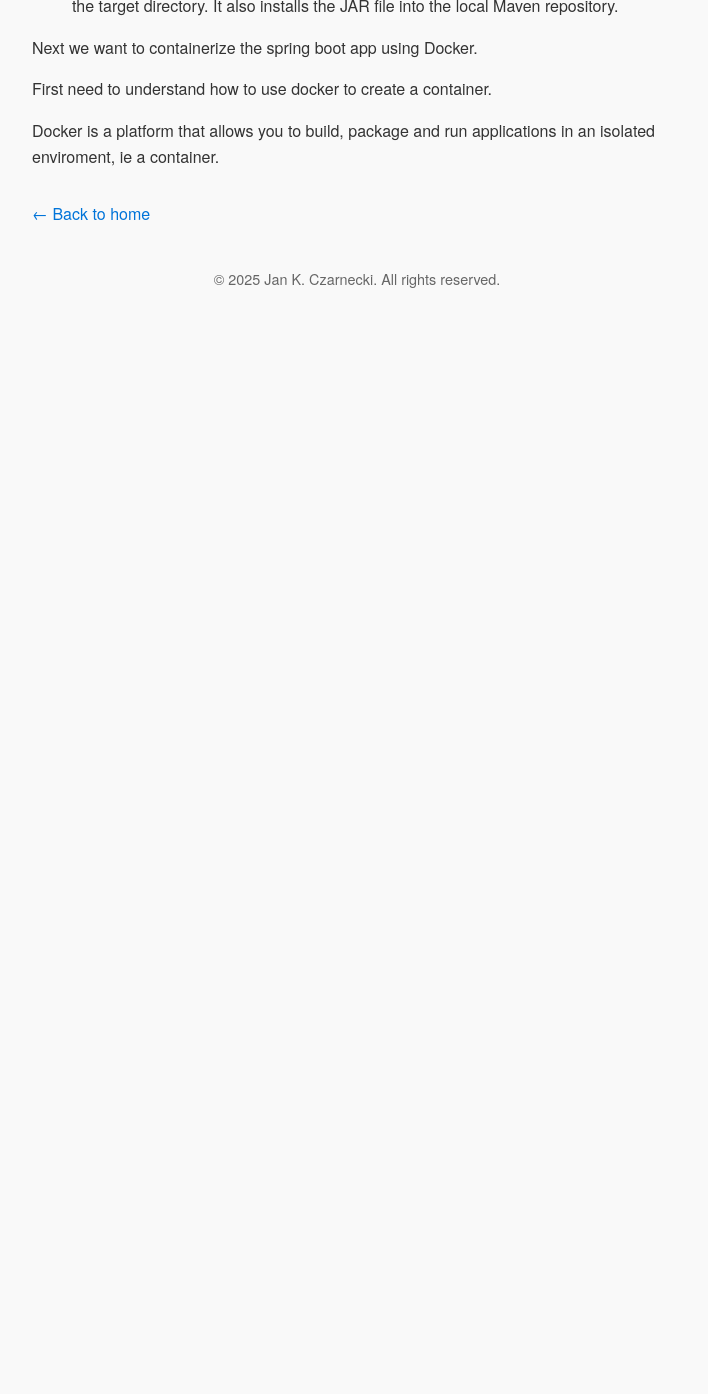
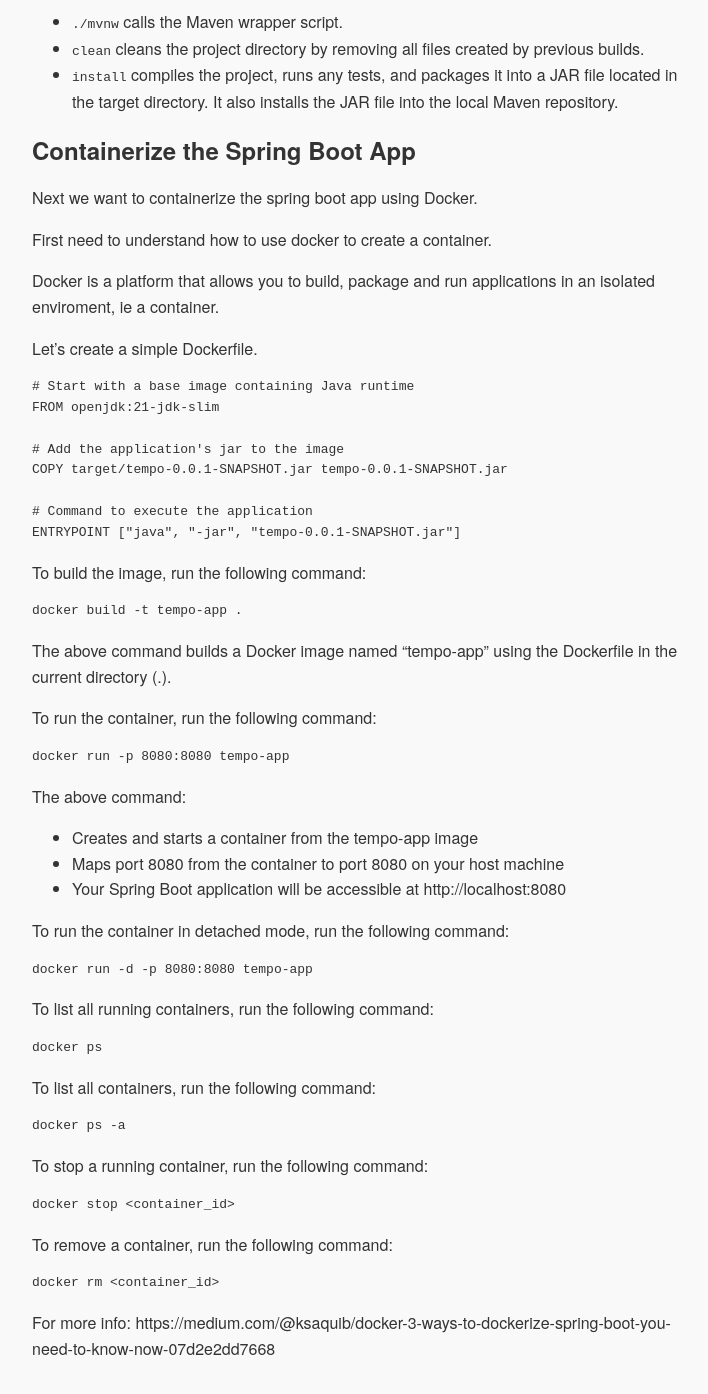
Before and after one commit to janpc01/janpc01.github.io, a Jekyll site: the page built from _posts/2025-01-24-deploy-springboot-app-AWS.md, in a window 1280 px wide and 1400 px high, scrolled down 1688 px. Shown: the top 1394 px of the window, without its empty margins (283-991 px from the left). Built offline with Jekyll 4.4.1, drawn with Linux system fonts in a browser that asks for light colours; some web fonts are replaced; comment, search, counter and statistics services are not loaded; before the commit the page ends 2018 px from its top, so only the background shows below that; some of the changed text lies outside the part shown.

Commit message:
Docker update

````diff
--- a/_posts/2025-01-24-deploy-springboot-app-AWS.md
+++ b/_posts/2025-01-24-deploy-springboot-app-AWS.md
@@ -6,7 +6,10 @@ comments: true
 ---
 
 # 2:00pm
-I want to figure out how to deploy a spring boot app on AWS. To start I'm going to create a very simple app using Spring Initializr (https://start.spring.io/) to generate a basic project structure.
+I want to figure out how to deploy a spring boot app on AWS. I want to do this process correctly, using containers, proper secrets management, and a proper CI/CD pipeline.
+
+## Initial Spring Boot App
+To start I'm going to create a very simple app using Spring Initializr (https://start.spring.io/) to generate a basic project structure.
 
 ![Spring Initializr](/assets/images/spring-initializr.png)
 
@@ -27,8 +30,64 @@ Now we can create a JAR file by running the following command in the terminal:
 - ```clean``` cleans the project directory by removing all files created by previous builds.
 - ```install``` compiles the project, runs any tests, and packages it into a JAR file located in the target directory. It also installs the JAR file into the local Maven repository.
 
+## Containerize the Spring Boot App
 Next we want to containerize the spring boot app using Docker.
 
 First need to understand how to use docker to create a container.
 
 Docker is a platform that allows you to build, package and run applications in an isolated enviroment, ie a container.
+
+Let's create a simple Dockerfile.
+
+```dockerfile
+# Start with a base image containing Java runtime
+FROM openjdk:21-jdk-slim
+
+# Add the application's jar to the image
+COPY target/tempo-0.0.1-SNAPSHOT.jar tempo-0.0.1-SNAPSHOT.jar
+
+# Command to execute the application
+ENTRYPOINT ["java", "-jar", "tempo-0.0.1-SNAPSHOT.jar"]
+```
+
+To build the image, run the following command:
+```bash
+docker build -t tempo-app .
+```
+The above command builds a Docker image named "tempo-app" using the Dockerfile in the current directory (.).
+
+To run the container, run the following command:
+```bash
+docker run -p 8080:8080 tempo-app
+```
+The above command:
+- Creates and starts a container from the tempo-app image
+- Maps port 8080 from the container to port 8080 on your host machine
+- Your Spring Boot application will be accessible at http://localhost:8080
+
+To run the container in detached mode, run the following command:
+```bash
+docker run -d -p 8080:8080 tempo-app
+```
+
+To list all running containers, run the following command:
+```bash
+docker ps
+```
+
+To list all containers, run the following command:
+```bash
+docker ps -a
+```
+
+To stop a running container, run the following command:
+```bash
+docker stop <container_id>
+```
+
+To remove a container, run the following command:
+```bash
+docker rm <container_id>
+```
+
+For more info: https://medium.com/@ksaquib/docker-3-ways-to-dockerize-spring-boot-you-need-to-know-now-07d2e2dd7668
````
